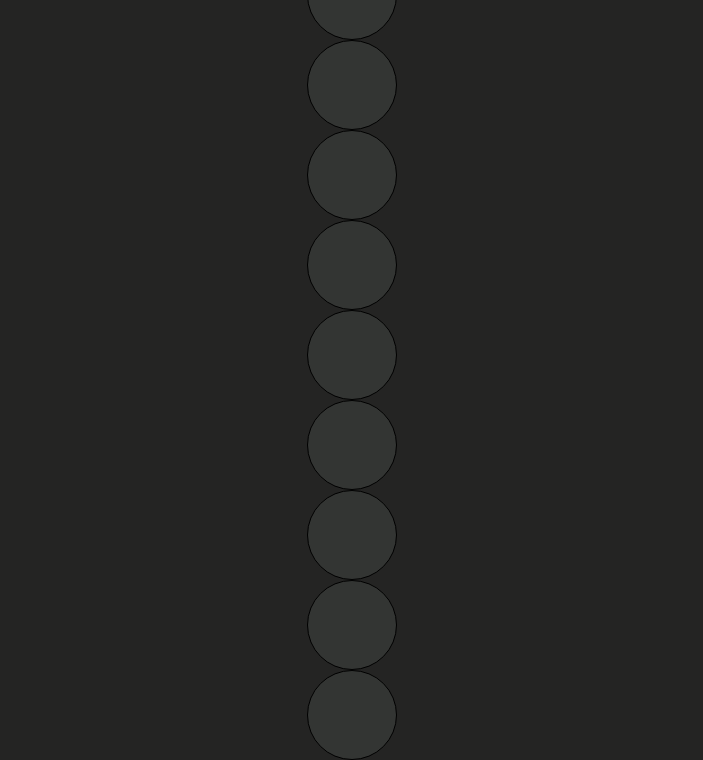
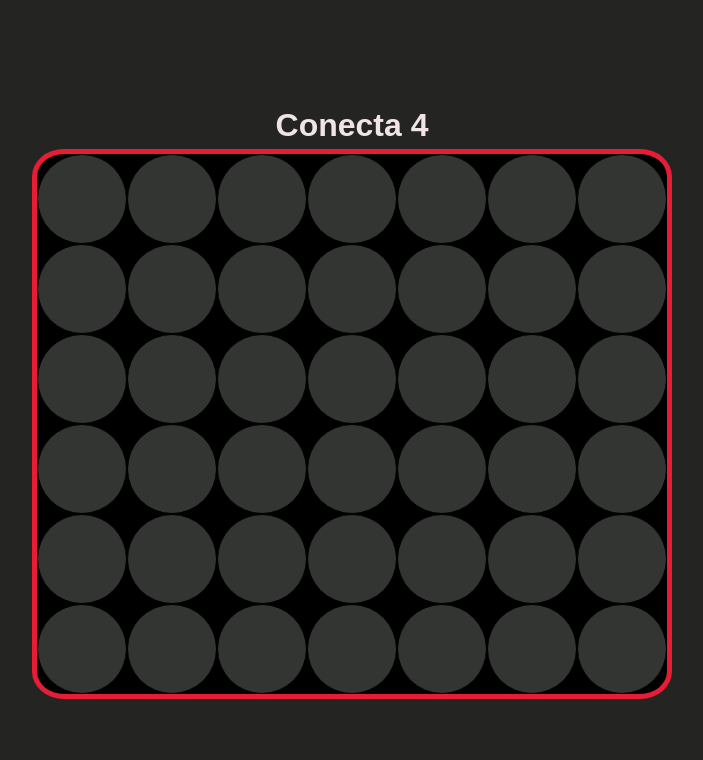
Before and after one commit to PangoAguirre/connect-four, a React (Vite) app: page / in a window 1280 px wide. Shown: the top 760 px of the page, without its empty margins (288-991 px from the left). Built offline with nearby package versions, Linux system fonts and the light colour scheme.

Commit message:
agg className

```diff
--- a/src/App.jsx
+++ b/src/App.jsx
@@ -5,6 +5,7 @@ import { Board } from './components/Board'
 function App() {
 
   return <div className='game'>
+    <h1>Conecta 4</h1>
     <Board></Board>
   </div>
 }
--- a/src/components/Board.jsx
+++ b/src/components/Board.jsx
@@ -57,7 +57,7 @@ export function Board() {
 
 
     return (
-        <main className="board">
+        <main className={turn === TURNS.x ? 'boardRed' : 'boardBlue'}>
             {board.map((square, index) => {
                 return (
                     <Square key={index} updateBoard={updateBoard} index={index}>
```
